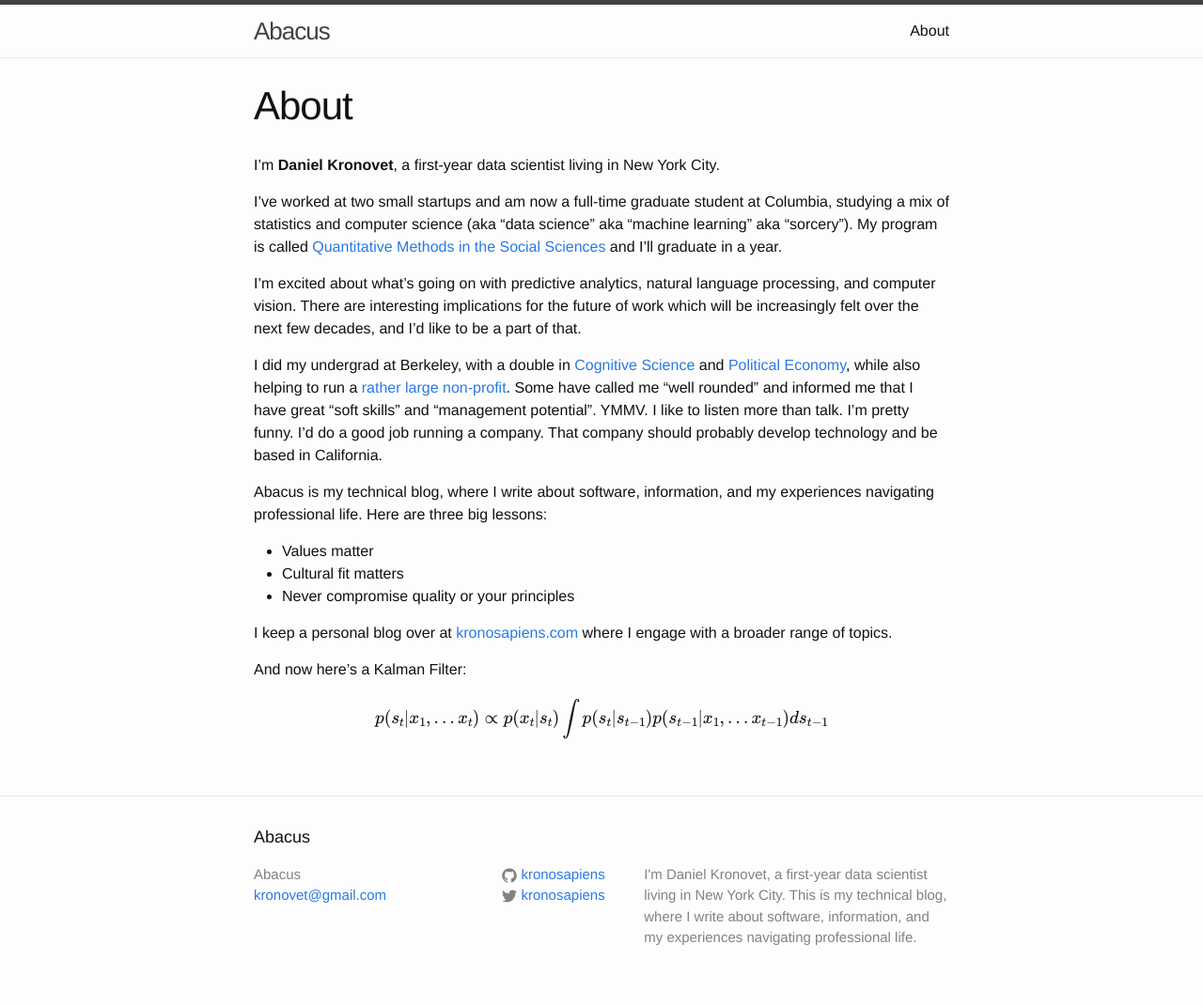
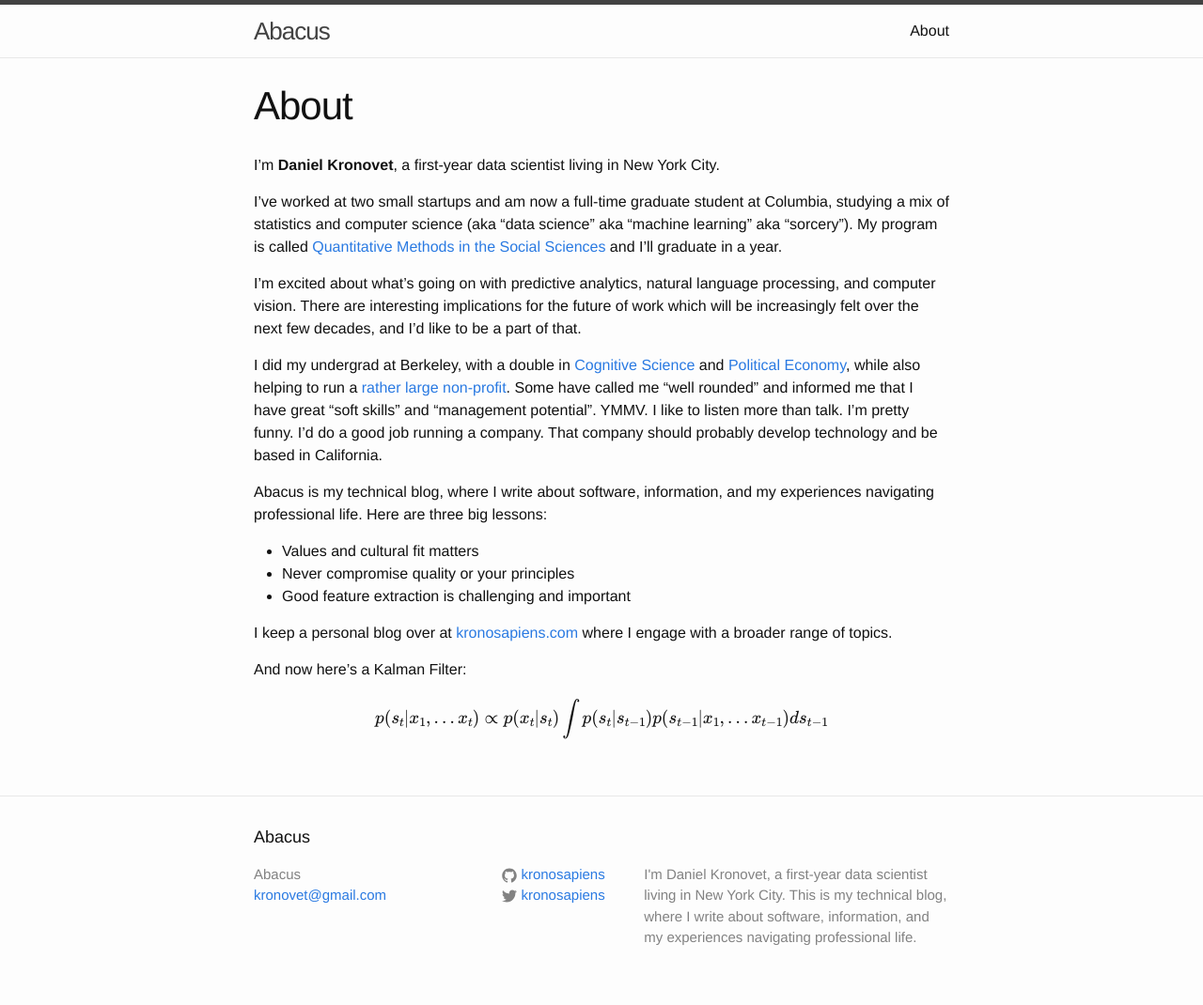
Before and after one commit to kronosapiens/kronosapiens.github.io, a Jekyll site: the page built from about.md, in a window 1280 px wide. Shown: the whole page at 94% size. Built offline with Jekyll 4.4.1, drawn with Linux system fonts in a browser that asks for light colours; formulas are drawn with MathJax 3.

Commit message:
update about

```diff
--- a/about.md
+++ b/about.md
@@ -14,9 +14,9 @@ permalink: /about/
 
   Abacus is my technical blog, where I write about software, information, and my experiences navigating professional life. Here are three big lessons:
 
-  - Values matter
-  - Cultural fit matters
+  - Values and cultural fit matters
   - Never compromise quality or your principles
+  - Good feature extraction is challenging and important
 
   I keep a personal blog over at [kronosapiens.com](http://kronosapiens.com) where I engage with a broader range of topics.
 
```
Also changed, not shown: index.html (+10 -1 lines).
